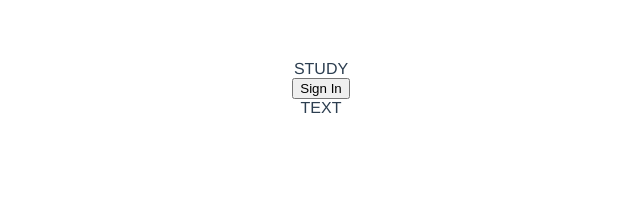
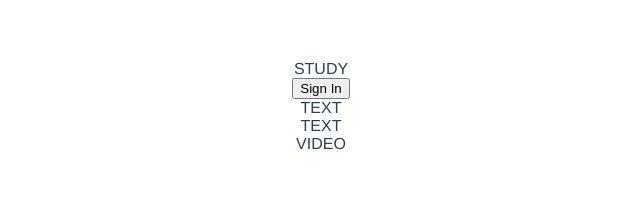
Before and after one commit to Izonion/TantiveIV-vue, a Vue app: page / in a window 1280 px wide. Shown: the top 207 px of the page, without its empty margins (319-959 px from the left). Built offline with nearby package versions, Linux system fonts and the light colour scheme.

Commit message:
Module List, dynamically loaded.

```diff
--- a/src/components/NoteBook.vue
+++ b/src/components/NoteBook.vue
@@ -1,17 +1,23 @@
 <template>
   <div class="notebook">
-    <TextModule />
+    <component v-for="(m, key) in modules" :is="m">
+    </component>
   </div>
 </template>
 
 <script>
   import TextModule from './TextModule.vue'
+  import VideoModule from './VideoModule.vue'
 
   export default {
     name: "NoteBook",
     data() {
       return {
-        modules: {}
+        modules: {
+          0: TextModule,
+          1: TextModule,
+          2: VideoModule
+        }
       }
     },
     components: {
--- /dev/null
+++ b/src/components/VideoModule.vue
@@ -0,0 +1,11 @@
+<template>
+  <div class="module">
+    VIDEO
+  </div>
+</template>
+
+<script>
+  export default {
+    name: "VideoModule"
+  }
+</script>
```
